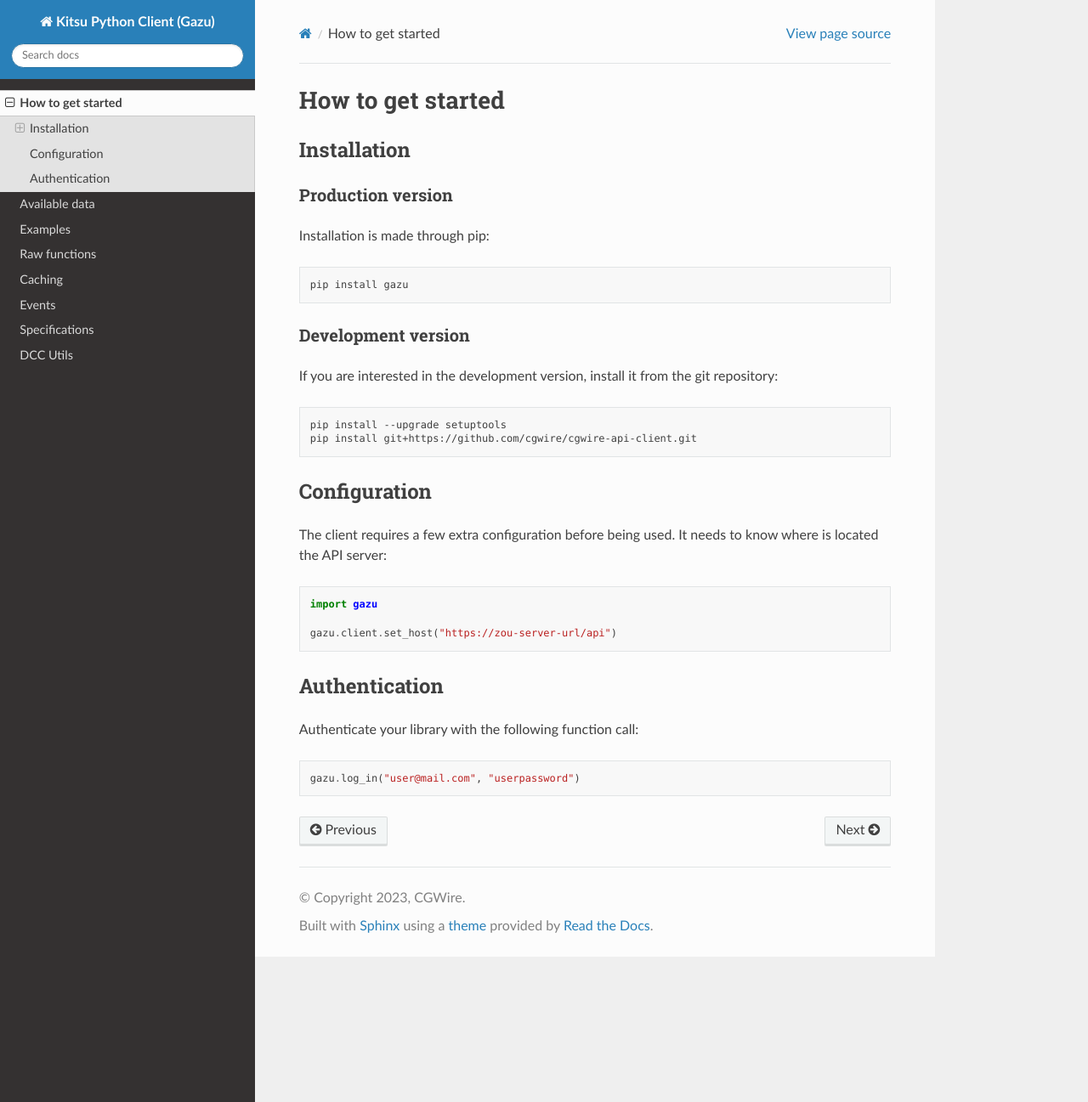
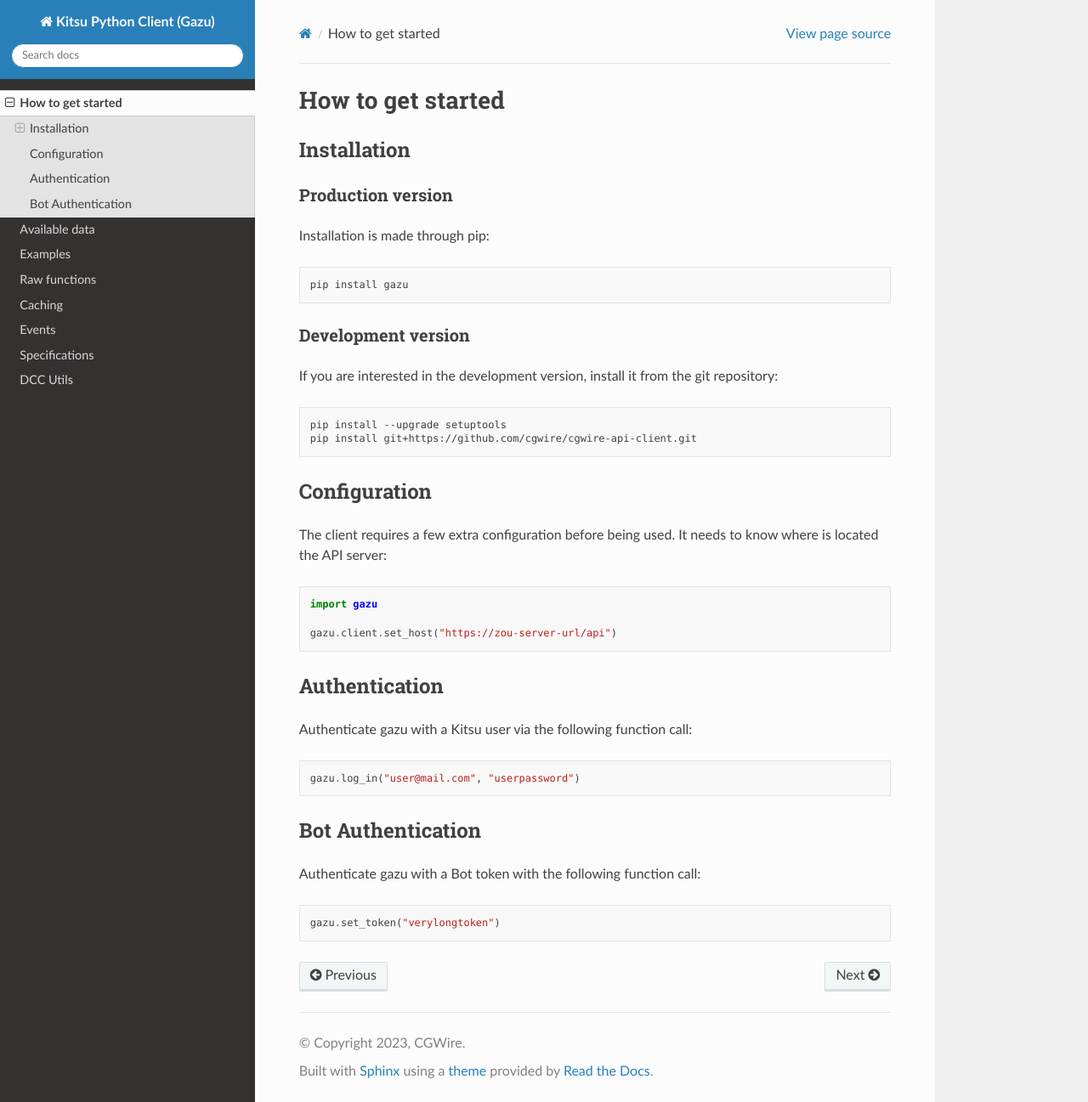
Before and after one commit to cgwire/gazu, a Sphinx documentation site: the page built from docs/source/intro.md, in a window 1280 px wide and 1297 px high. Shown: the whole window at 85% size. Built offline with Sphinx 7.4.7 and the Read the Docs theme 3.1.0, drawn with Linux system fonts in a browser that asks for light colours.

Commit message:
[auth] Add information about auth for bots

````diff
--- a/docs/source/intro.md
+++ b/docs/source/intro.md
@@ -33,8 +33,16 @@
 
 ## Authentication
 
-Authenticate your library with the following function call:
+Authenticate gazu with a Kitsu user via the following function call:
 
 ```python
 gazu.log_in("user@mail.com", "userpassword")
 ```
+
+## Bot Authentication
+
+Authenticate gazu with a Bot token with the following function call:
+
+```python
+gazu.set_token("verylongtoken")
+```
````
